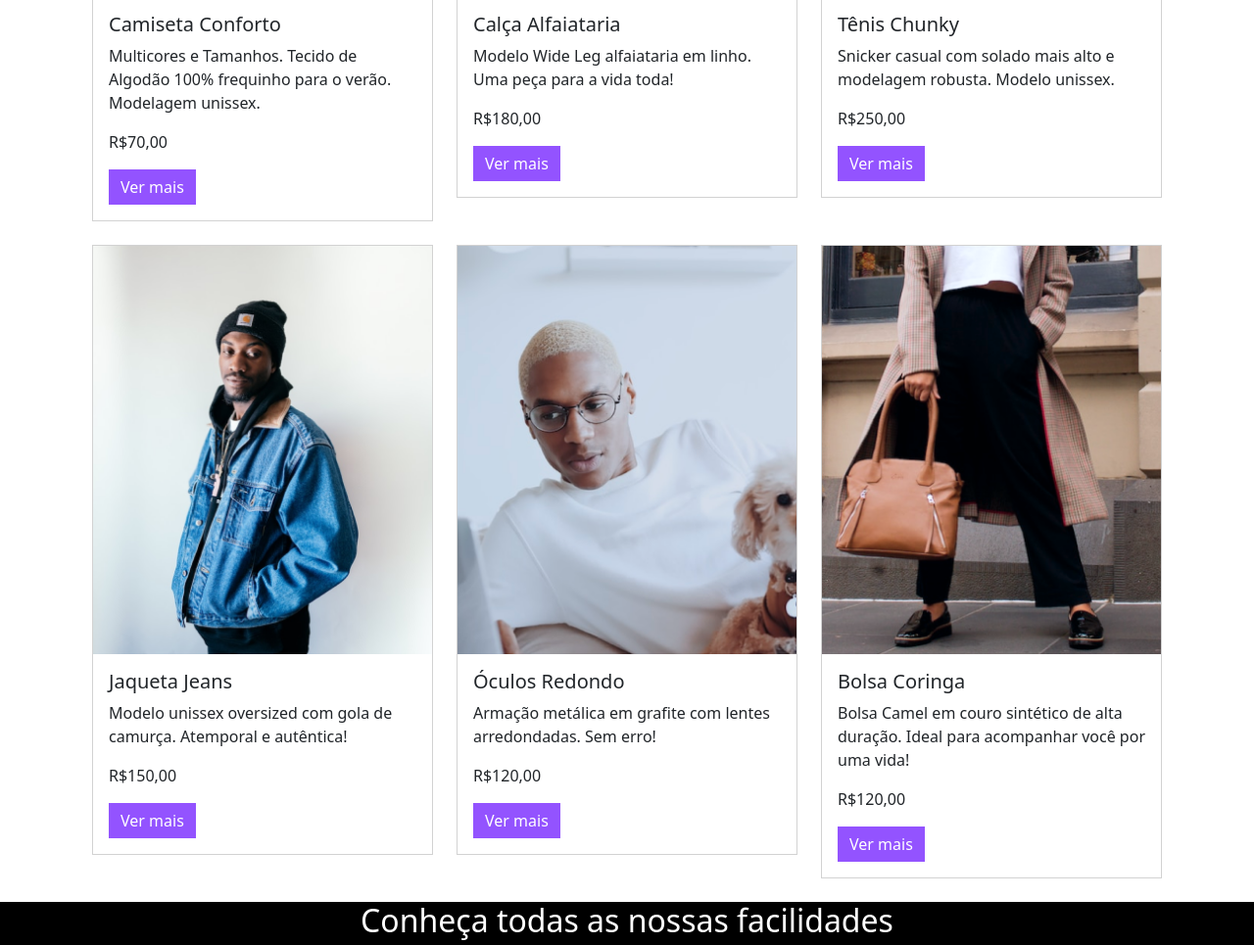
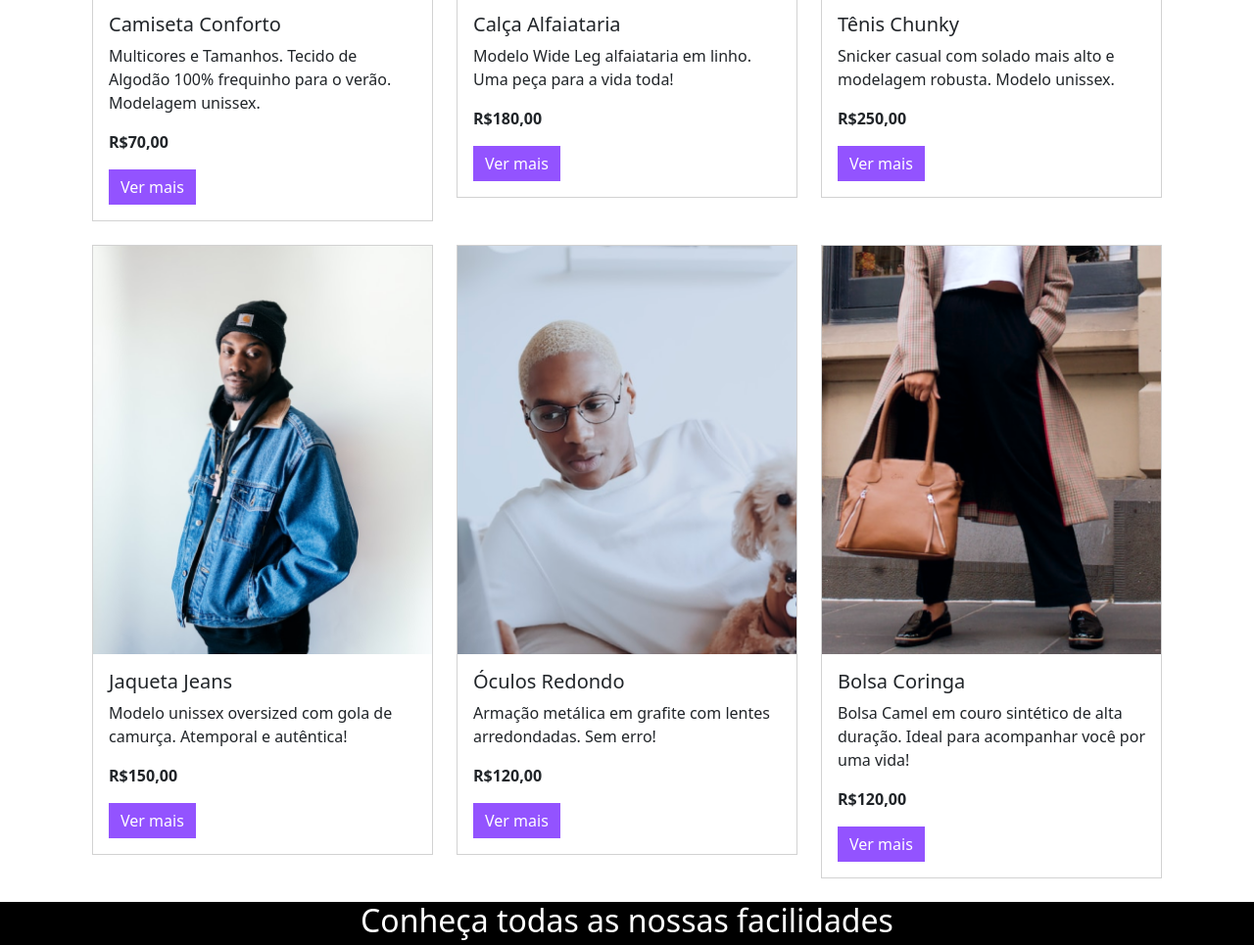
Before and after one commit to BispoCarlosDev/Meteora, a plain HTML site: page index.html in a window 1280 px wide. Shown: the part 1317-2282 px from the top of the page at 98% size. Drawn offline with nearby package versions, Linux system fonts and the light colour scheme.

Commit message:
Deixando o texto de valor dos produtos em Negrito

```diff
--- a/index.html
+++ b/index.html
@@ -189,7 +189,7 @@
                 <div class="card-body">
                     <h5 class="card-title">Camiseta Conforto</h5>
                     <p class="card-text">Multicores e Tamanhos. Tecido de Algodão 100% frequinho para o verão. Modelagem unissex.</p>
-                    <p>R$70,00</p>
+                    <p class="fw-bold">R$70,00</p>
                     <a href="#" class="btn btn-primary botao-lilas rounded-0 border-0">Ver mais</a>
                 </div>
             </div>
@@ -203,7 +203,7 @@
                 <div class="card-body">
                     <h5 class="card-title">Calça Alfaiataria</h5>
                     <p class="card-text">Modelo Wide Leg alfaiataria em linho. Uma peça para a vida toda!</p>
-                    <p>R$180,00</p>
+                    <p class="fw-bold">R$180,00</p>
                     <a href="#" class="btn btn-primary botao-lilas rounded-0 border-0">Ver mais</a>
                 </div>
             </div>
@@ -217,7 +217,7 @@
                 <div class="card-body">
                     <h5 class="card-title">Tênis Chunky</h5>
                     <p class="card-text">Snicker casual com solado mais alto e modelagem robusta. Modelo unissex.</p>
-                    <p>R$250,00</p>
+                    <p class="fw-bold">R$250,00</p>
                     <a href="#" class="btn btn-primary botao-lilas rounded-0 border-0">Ver mais</a>
                 </div>
             </div>
@@ -231,7 +231,7 @@
                 <div class="card-body">
                     <h5 class="card-title">Jaqueta Jeans</h5>
                     <p class="card-text">Modelo unissex oversized com gola de camurça. Atemporal e autêntica!</p>
-                    <p>R$150,00</p>
+                    <p class="fw-bold">R$150,00</p>
                     <a href="#" class="btn btn-primary botao-lilas rounded-0 border-0">Ver mais</a>
                 </div>
             </div>
@@ -245,7 +245,7 @@
                 <div class="card-body">
                     <h5 class="card-title">Óculos Redondo</h5>
                     <p class="card-text">Armação metálica em grafite com lentes arredondadas. Sem erro!</p>
-                    <p>R$120,00</p>
+                    <p class="fw-bold">R$120,00</p>
                     <a href="#" class="btn btn-primary botao-lilas rounded-0 border-0">Ver mais</a>
                 </div>
             </div>
@@ -259,7 +259,7 @@
                 <div class="card-body">
                     <h5 class="card-title">Bolsa Coringa</h5>
                     <p class="card-text">Bolsa Camel em couro sintético de alta duração. Ideal para acompanhar você por uma vida!</p>
-                    <p>R$120,00</p>
+                    <p class="fw-bold">R$120,00</p>
                     <a href="#" class="btn btn-primary botao-lilas rounded-0 border-0">Ver mais</a>
                 </div>
             </div>
```
